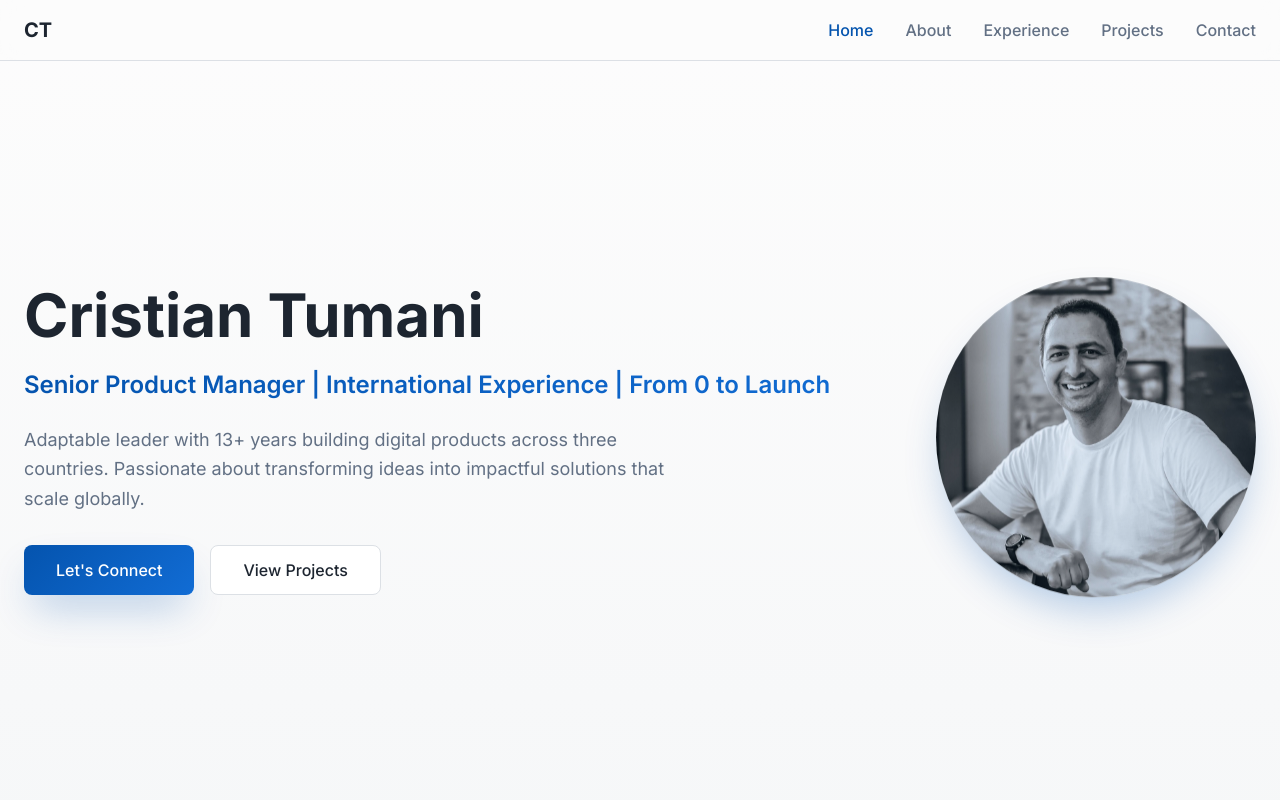
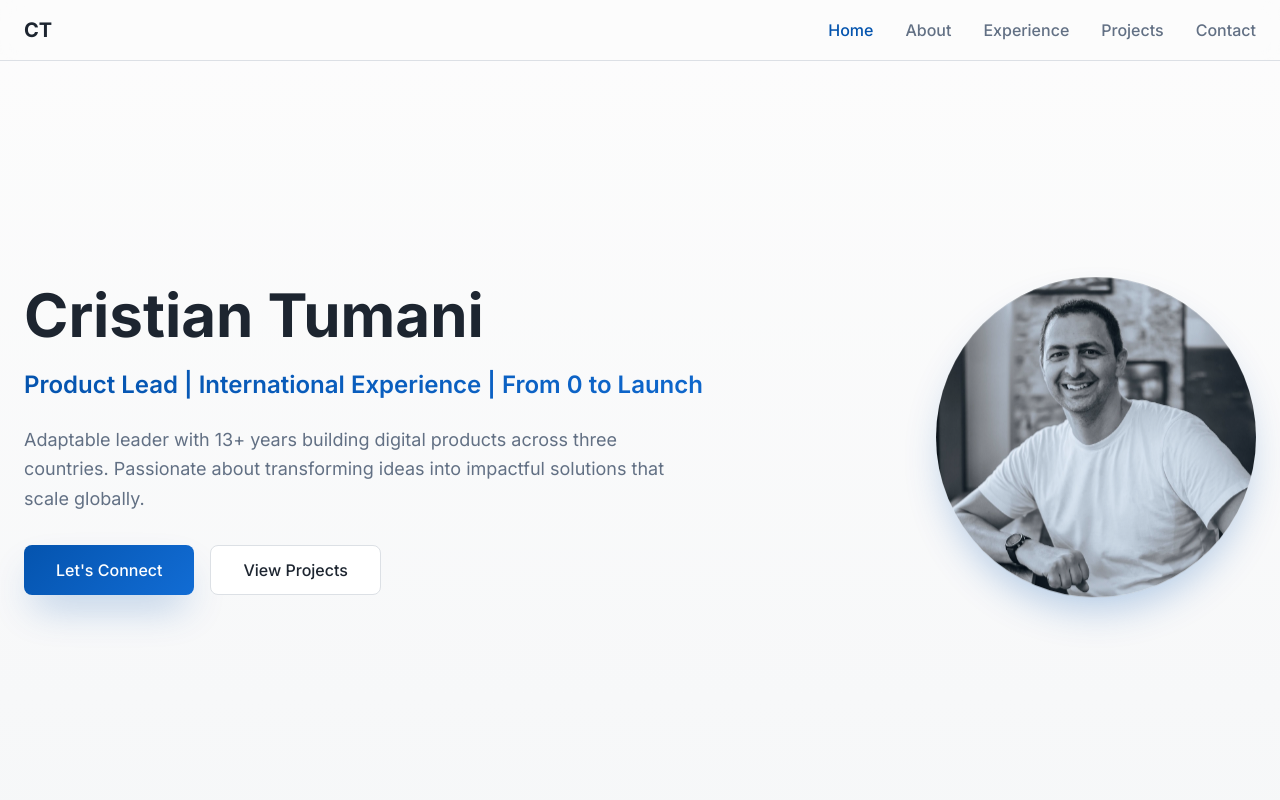
Before and after one commit to cristiantumani/cristian-tumani-portfolio, a React (Vite) app: page / in a window 1280 px wide. Shown: the top 800 px of the page. Built offline with nearby package versions, Linux system fonts and the light colour scheme.

Commit message:
Change job title
Updated the job title from "Senior Product Manager" to "Product Lead" in `src/components/HeroSection.tsx`.

```diff
--- a/src/components/HeroSection.tsx
+++ b/src/components/HeroSection.tsx
@@ -11,7 +11,7 @@ const HeroSection = () => {
             </h1>
 
             <div className="bg-hero-gradient bg-clip-text text-transparent font-heading font-semibold text-xl lg:text-2xl mb-6">
-              Senior Product Manager | International Experience | From 0 to Launch
+              Product Lead | International Experience | From 0 to Launch
             </div>
 
             <p className="font-body text-lg text-muted-foreground max-w-2xl mb-8 leading-relaxed">Adaptable leader with 13+ years building digital products across three countries. Passionate about transforming ideas into impactful solutions that scale globally.</p>
```
